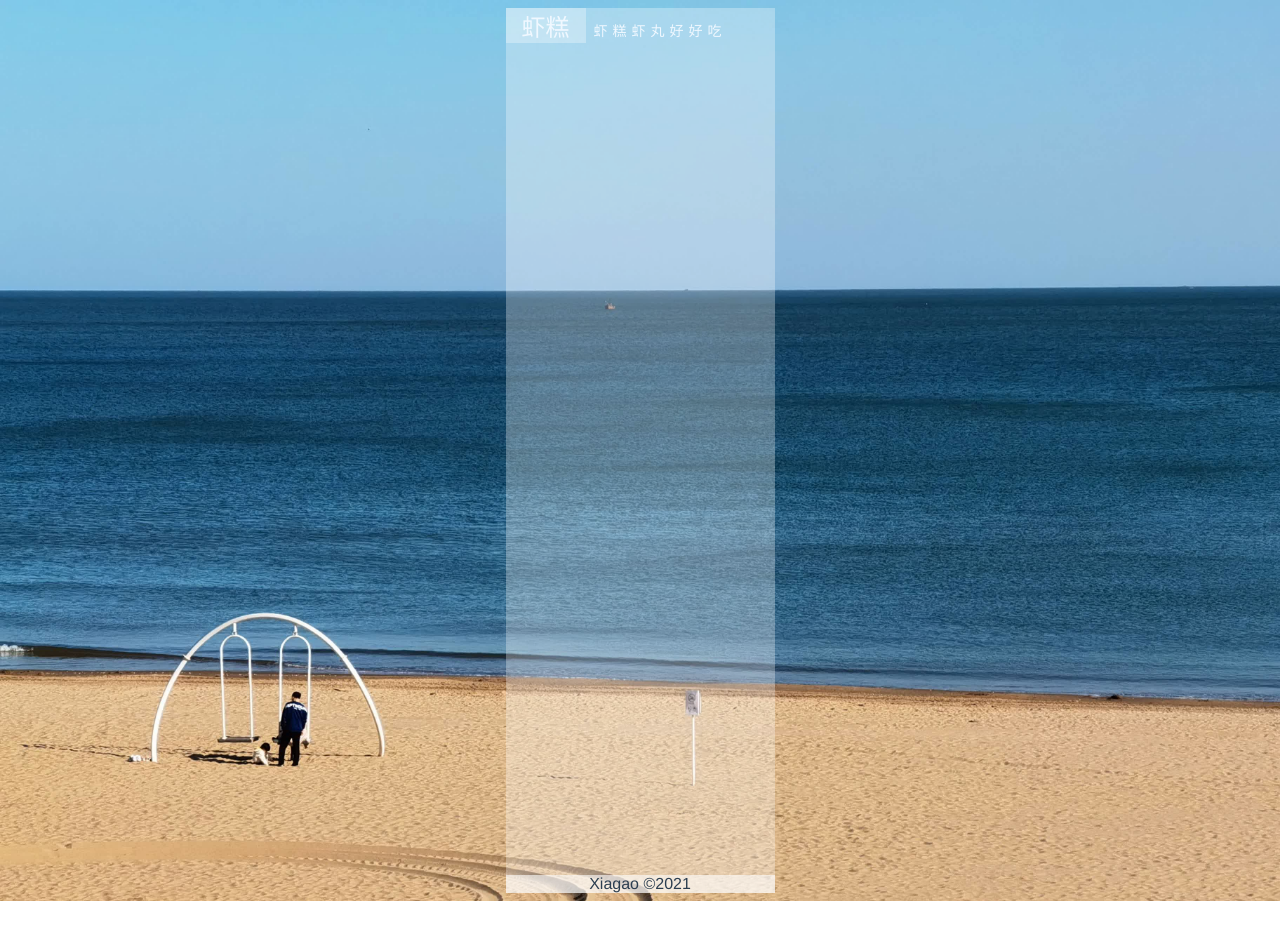
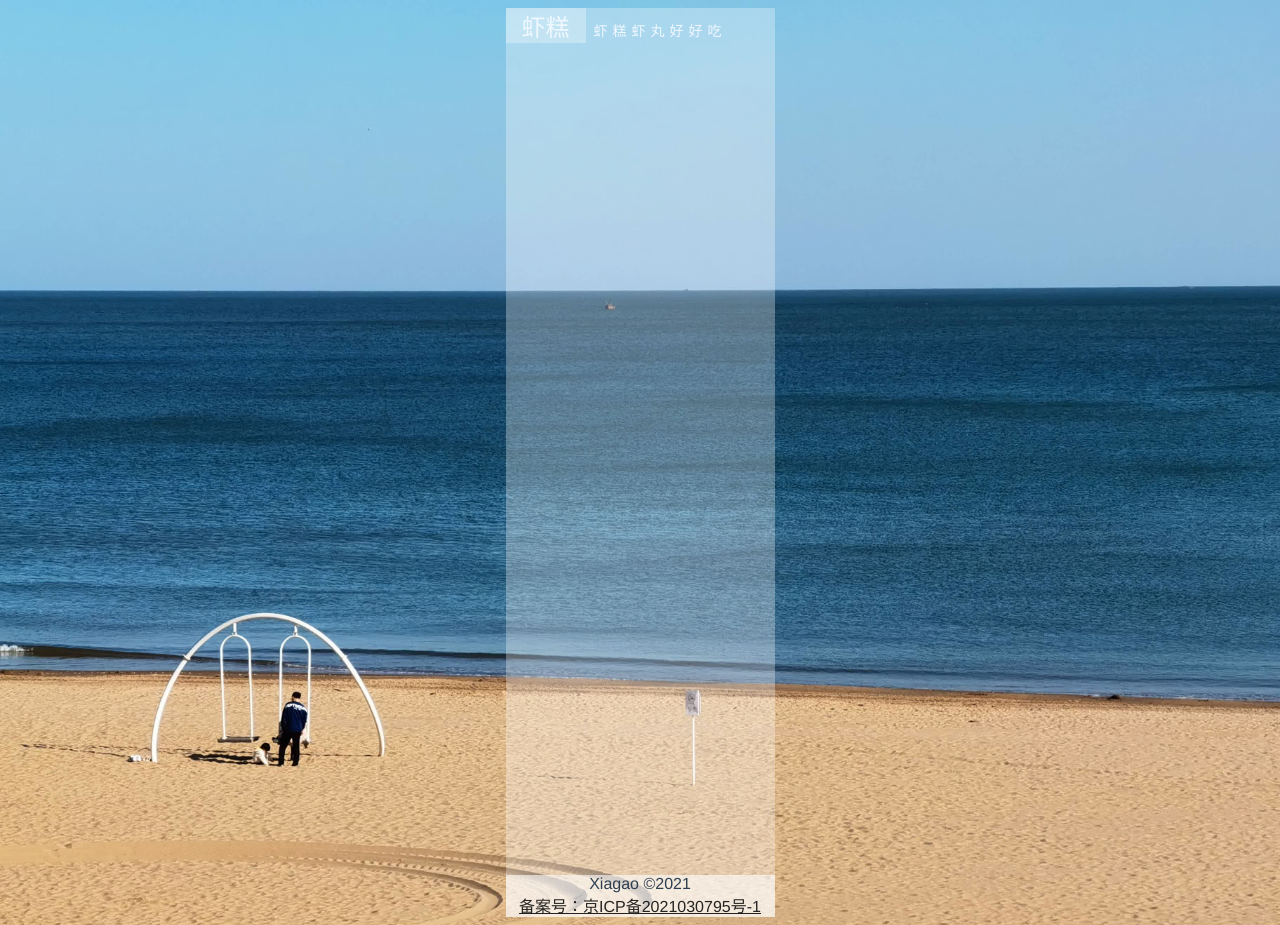
Before and after one commit to spliu78/xiagao, a Vue app: page / in a window 1280 px wide. Before the commit the page ends 901 px from the top, so only its background shows below. Built offline with nearby package versions, Linux system fonts and the light colour scheme.

Commit message:
feat: add ICP

```diff
--- a/src/components/MainLayout.vue
+++ b/src/components/MainLayout.vue
@@ -18,10 +18,14 @@
         >
             <Markers v-for="item in mds" :md="item" />
         </a-layout-content>
-        <a-layout-footer
-            class="footer"
-            style="text-align: center"
-        >Xiagao ©{{ dateFormat('yyyy', new Date()) }}</a-layout-footer>
+        <a-layout-footer class="footer" style="text-align: center">
+            Xiagao ©{{ dateFormat('yyyy', new Date()) }}
+            <a
+                target="_blank"
+                href="https://beian.miit.gov.cn/"
+                style="color: rgba(0, 0, 0, 0.85);display: block;"
+            >备案号：京ICP备2021030795号-1</a>
+        </a-layout-footer>
     </a-layout>
 </template>
 
```
